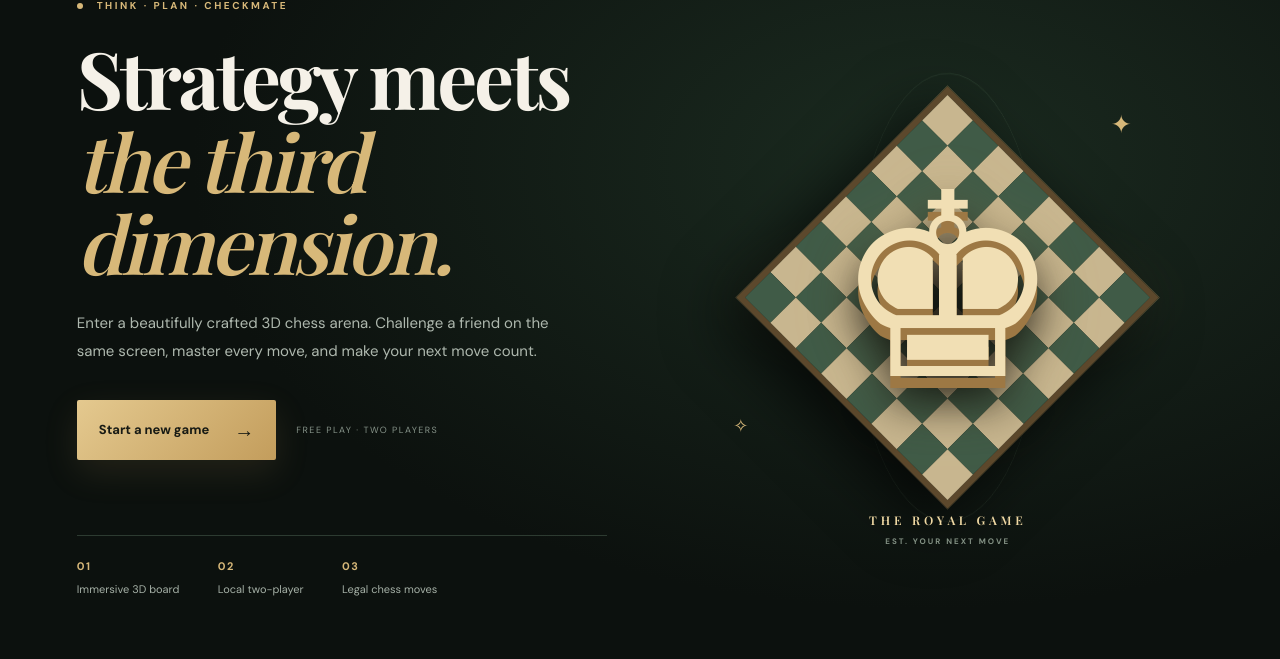
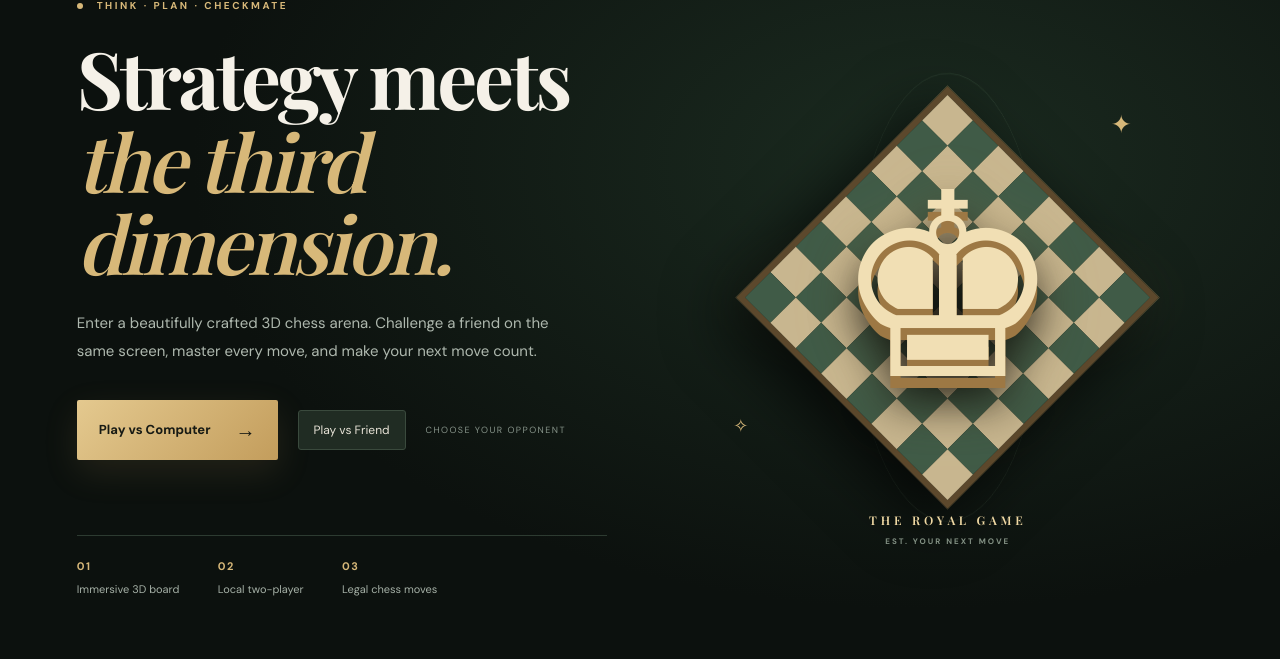
Before and after one commit to Tanuja8792/chess_game, a Django app: page / in a window 1280 px wide. Shown: the part 154-813 px from the top of the page. Run offline with Django 5.2, Linux system fonts and the light colour scheme; some web fonts are replaced.

Commit message:
Add play versus computer and friend choices

```diff
--- a/templates/home.html
+++ b/templates/home.html
@@ -20,8 +20,9 @@
       <h1>Strategy meets<br><em>the third dimension.</em></h1>
       <p class="lead">Enter a beautifully crafted 3D chess arena. Challenge a friend on the same screen, master every move, and make your next move count.</p>
       <div class="hero-actions">
-        <a class="primary-btn" href="{% url 'play' %}">Start a new game <span>→</span></a>
-        <span class="action-note">FREE PLAY · TWO PLAYERS</span>
+        <a class="primary-btn" href="{% url 'play' %}?mode=computer">Play vs Computer <span>→</span></a>
+        <a class="secondary-btn home-secondary" href="{% url 'play' %}?mode=local">Play vs Friend</a>
+        <span class="action-note">CHOOSE YOUR OPPONENT</span>
       </div>
       <div class="feature-row">
         <div><b>01</b><span>Immersive 3D board</span></div>
```
